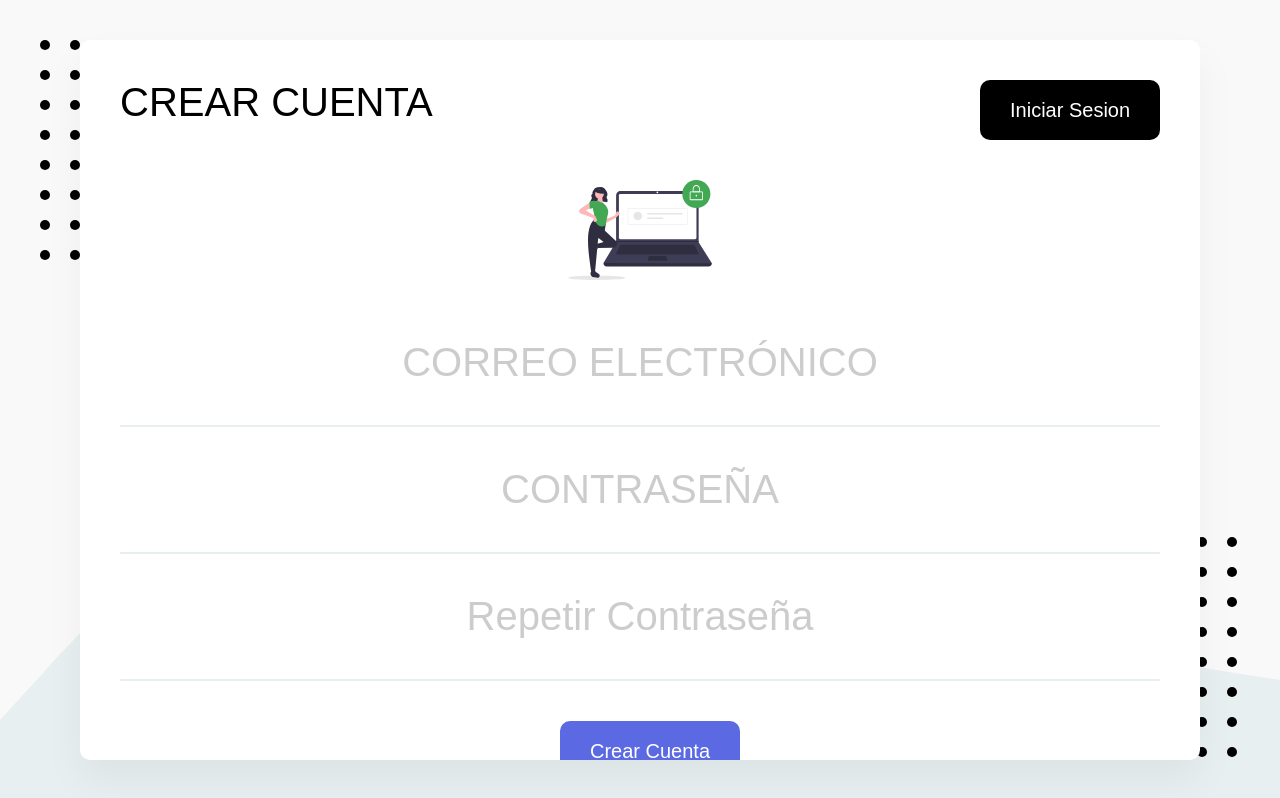
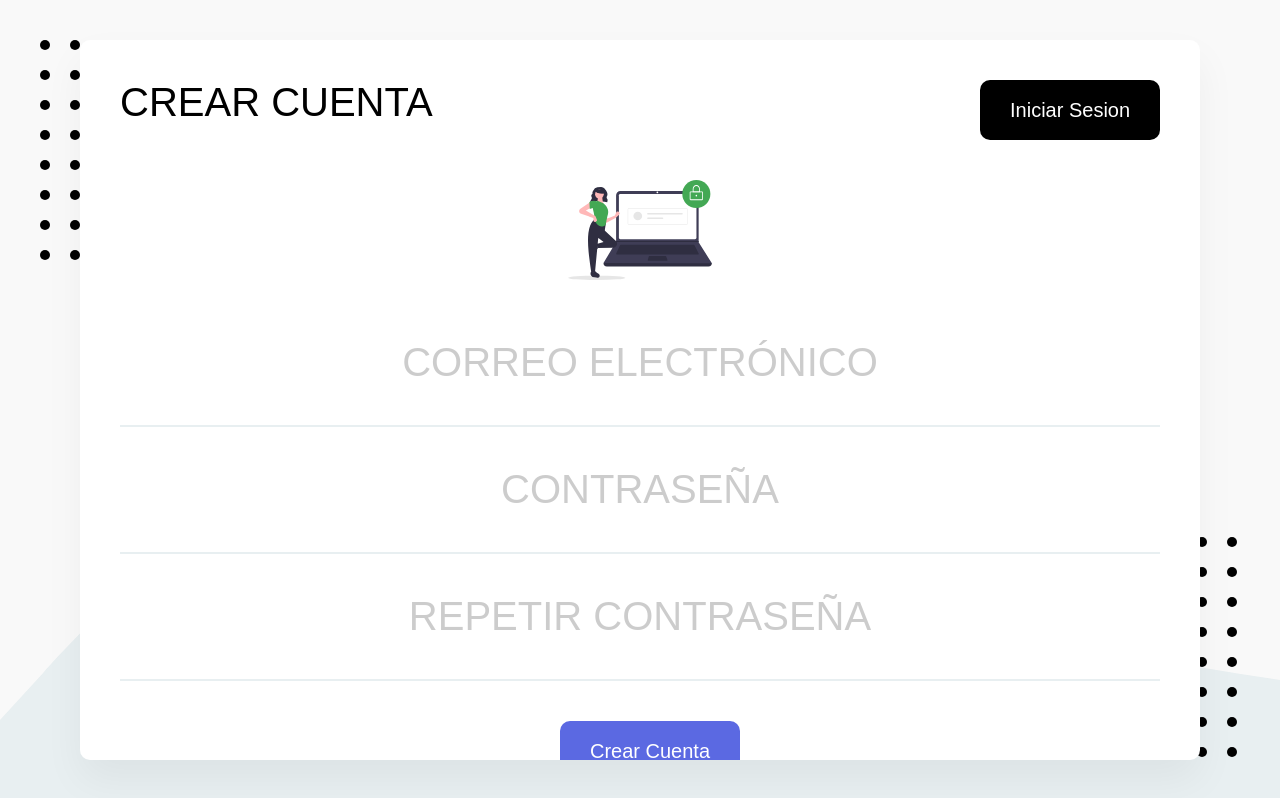
Before and after one commit to GuzMi-Hub/react_app_expense_record, a React (Create React App) app: page /register in a window 1280 px wide. Built offline with nearby package versions, Linux system fonts and the light colour scheme; no server answers; what webfontloader would draw is missing.

Commit message:
:bug: another bug in password cmon erick, learn how merge commits XD

```diff
--- a/src/components/Register.jsx
+++ b/src/components/Register.jsx
@@ -115,17 +115,17 @@ const Register = () => {
           value={email}
           onChange={handleChange}
         />
-        <Input
+        <InputPassword
           type="password"
           name="password"
-          placeholder="Contraseña"
+          placeholder="CONTRASEÑA"
           value={password}
           onChange={handleChange}
         />
         <InputPassword
           type="password"
           name="password2"
-          placeholder="Repetir Contraseña"
+          placeholder="REPETIR CONTRASEÑA"
           value={password2}
           onChange={handleChange}
         />
```
